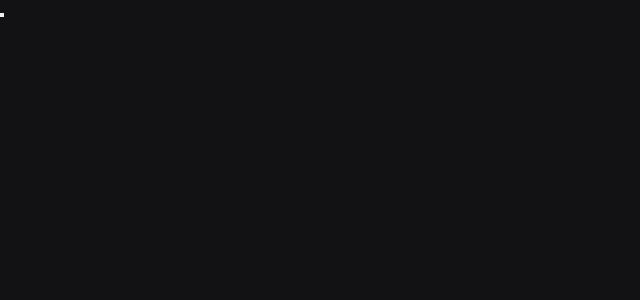
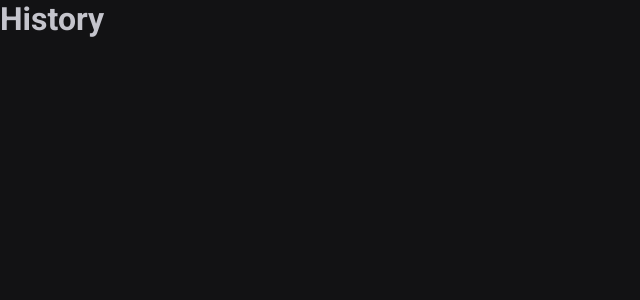
Before and after one commit to PedroPauloBrCalazans/timer, a React (Vite) app: page /history in a window 1280 px wide. Shown: the top 300 px of the page, without its empty margins (0-640 px from the left). Built offline with nearby package versions, Linux system fonts and the light colour scheme.

Commit message:
feat: Add nova lib + add de novas rotas.

```diff
--- a/package.json
+++ b/package.json
@@ -10,6 +10,7 @@
   "dependencies": {
     "react": "^18.0.0",
     "react-dom": "^18.0.0",
+    "react-router-dom": "^6.14.1",
     "styled-components": "^6.0.2"
   },
   "devDependencies": {
--- a/src/App.tsx
+++ b/src/App.tsx
@@ -1,3 +1,6 @@
+import { Router } from "./Router";
+import { BrowserRouter } from "react-router-dom";
+
 import { ThemeProvider } from "styled-components";
 import { defaultTheme } from "./styles/themes/default";
 import { GlobalStyle } from "./styles/global";
@@ -5,8 +8,9 @@
 export function App() {
   return (
     <ThemeProvider theme={defaultTheme}>
-      <button></button>
-
+      <BrowserRouter>
+        <Router />
+      </BrowserRouter>
       <GlobalStyle />
     </ThemeProvider>
   );
--- /dev/null
+++ b/src/Router.tsx
@@ -0,0 +1,12 @@
+import { Routes, Route } from "react-router-dom";
+import { Home } from "./pages/Home";
+import { History } from "./pages/History";
+
+export function Router() {
+  return (
+    <Routes>
+      <Route path="/" element={<Home />} />
+      <Route path="/history" element={<History />} />
+    </Routes>
+  );
+}
--- /dev/null
+++ b/src/pages/History.tsx
@@ -0,0 +1,3 @@
+export function History() {
+  return <h1>History</h1>;
+}
--- /dev/null
+++ b/src/pages/Home.tsx
@@ -0,0 +1,3 @@
+export function Home() {
+  return <h1>Home</h1>;
+}
```
Also changed, not shown: 1 other file (tests, documents, lock files or other folders).
